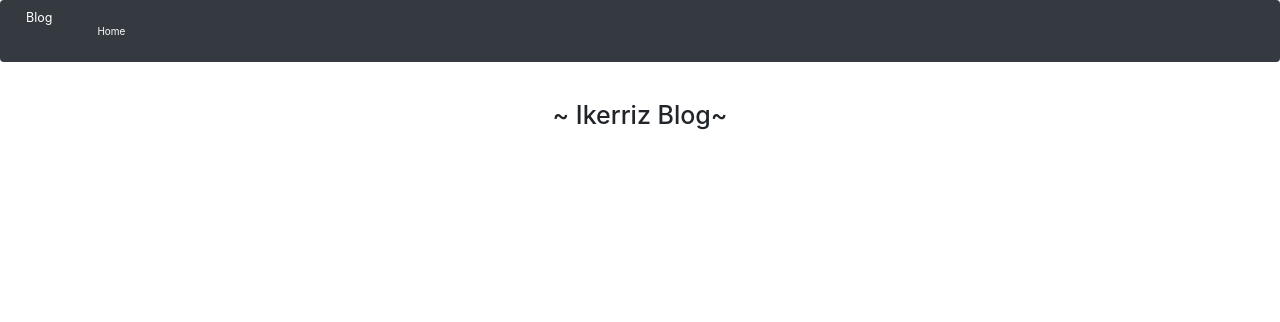
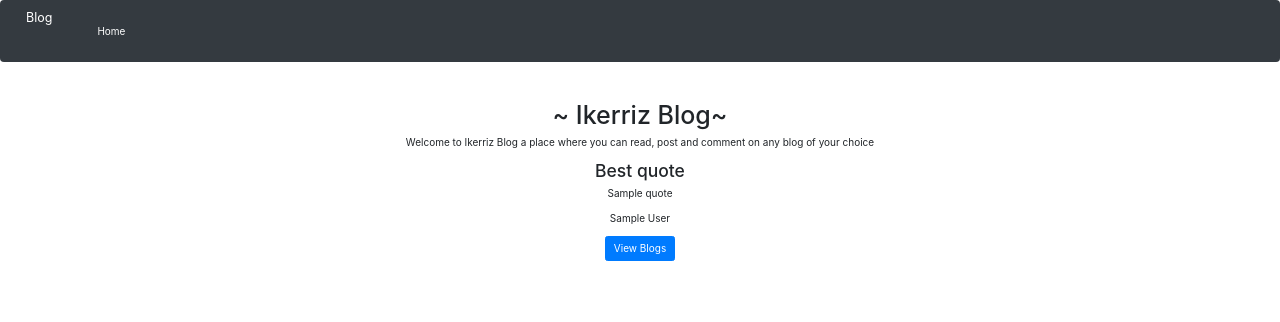
Before and after one commit to IKERRIZ/My-Blog, a Python web app: template app/templates/index.html in a window 1280 px wide. Shown: the top 322 px of the page. Run offline with Jinja, Linux system fonts and the light colour scheme; the template is opened without the code that fills it: most values are stand-ins (such as "Sample title", 1, 10 or a date in 2020); some libraries are stand-ins or nearby versions.

Commit message:
Add quote author

```diff
--- a/app/templates/index.html
+++ b/app/templates/index.html
@@ -5,4 +5,20 @@
          <h1 class="text-center">~ Ikerriz Blog~</h1>
         </div>
     </div>
+    <div class=" text-center intro">
+        <p>Welcome to Ikerriz Blog a place where you can read, post and comment on any blog of your choice</p>
+
+    </div>
+    <div class="quote text-center">
+        <h3>Best quote</h3>
+        <p>{{ quote.quote }}</p>
+        <p>{{ quote.author }}</p>
+    </div>
+
+
+    <div class="text-center">
+        <a href="/"><button class="btn btn-primary">View Blogs</button></a>
+    </div>
+
+</div>
 {% endblock %}
```
